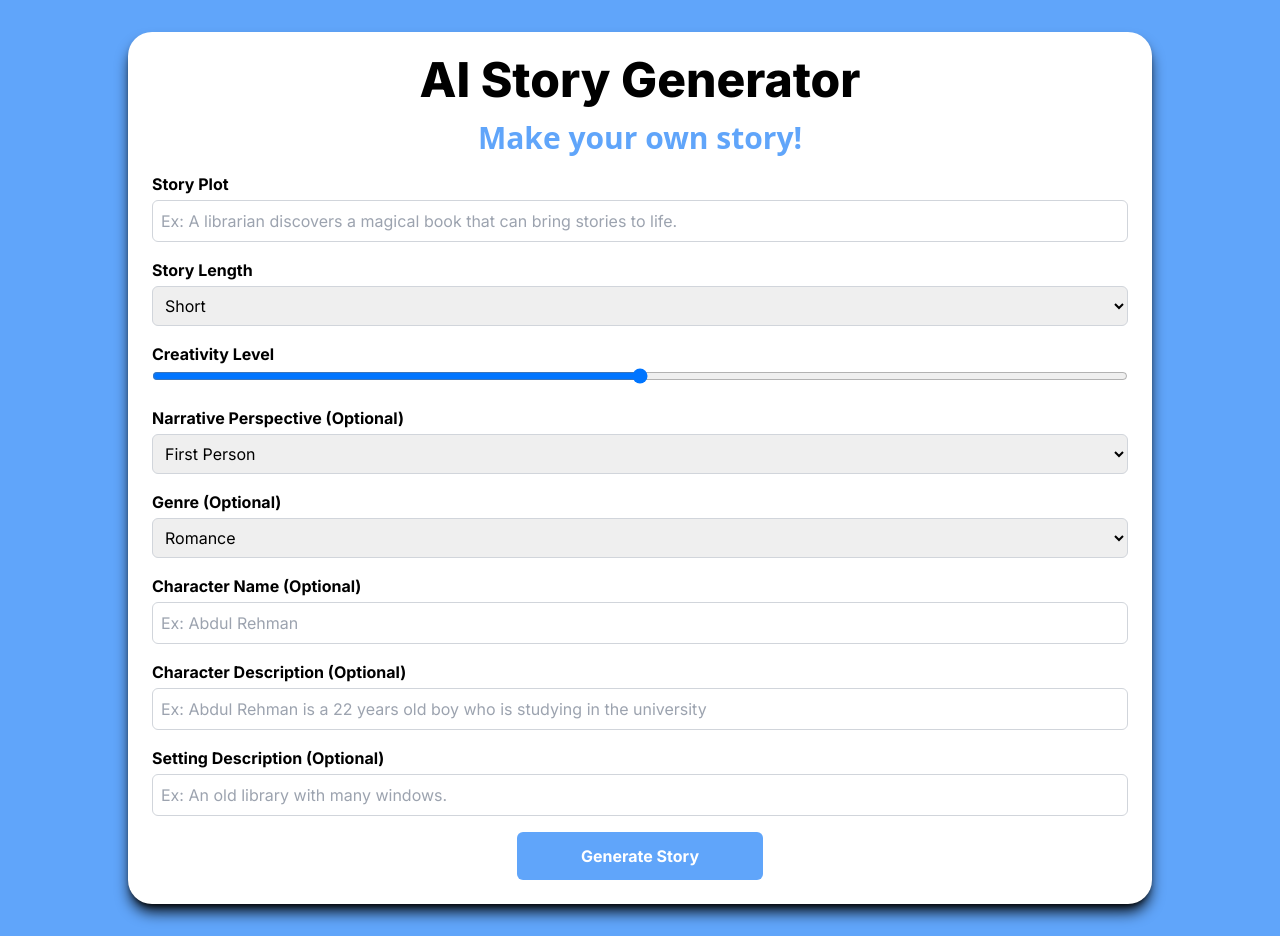
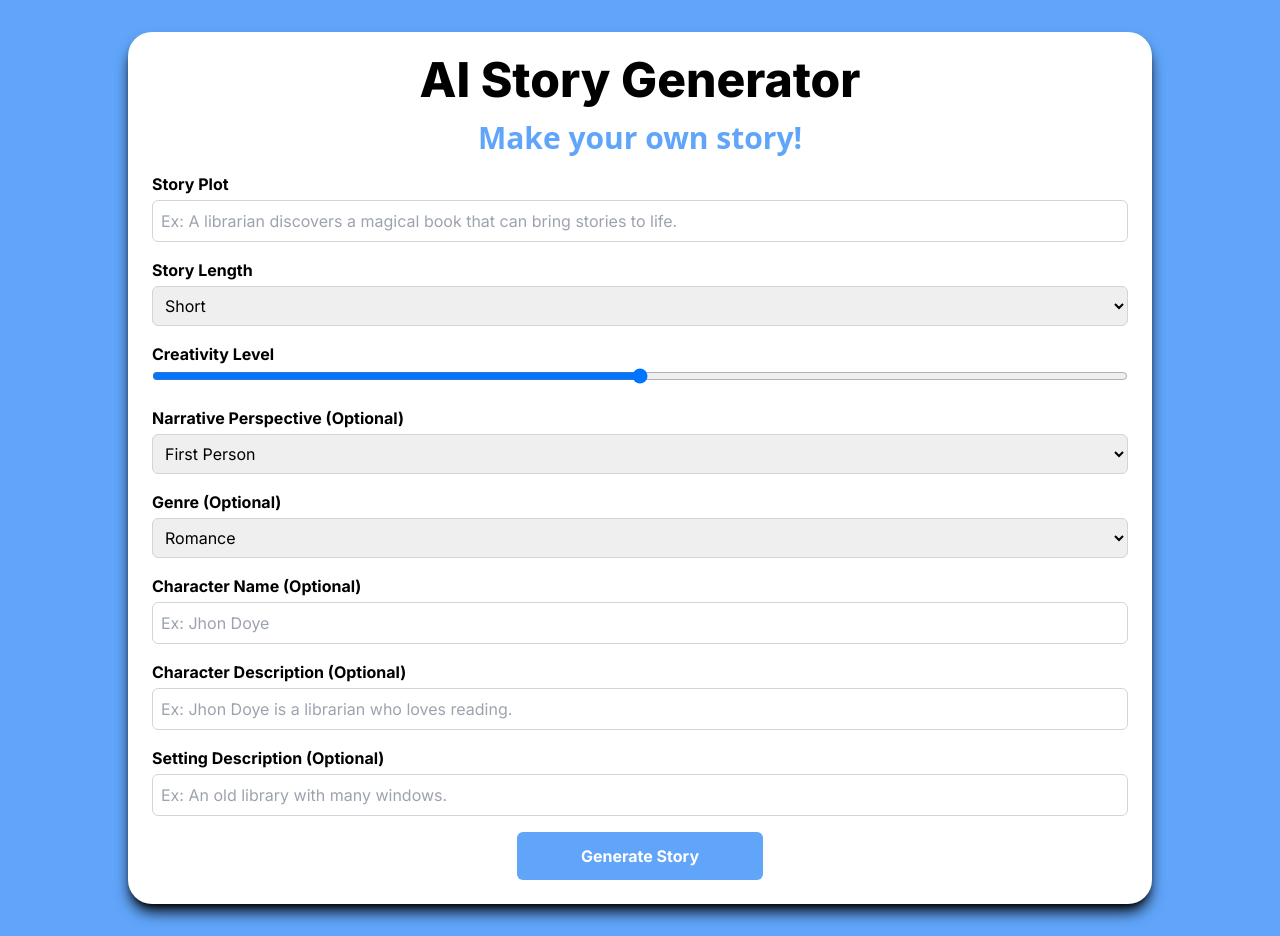
Before and after one commit to Muhammad-Shah/story-generation, a Next.js app: page / in a window 1280 px wide. Built offline with nearby package versions, Linux system fonts and the light colour scheme.

Commit message:
dummy data

```diff
--- a/app/page.tsx
+++ b/app/page.tsx
@@ -169,7 +169,7 @@ export default function Home() {
             value={characterName}
             onChange={(e) => setCharacterName(e.target.value)}
             className="mt-1 block w-full outline-blue-400 p-2 border border-gray-300 rounded-md"
-            placeholder="Ex: Abdul Rehman"
+            placeholder="Ex: Jhon Doye"
           />
         </div>
         <div className="mb-4">
@@ -181,7 +181,7 @@ export default function Home() {
             value={characterDescription}
             onChange={(e) => setCharacterDescription(e.target.value)}
             className="mt-1 block w-full p-2 outline-blue-400 border border-gray-300 rounded-md"
-            placeholder="Ex: Abdul Rehman is a 22 years old boy who is studying in the university"
+            placeholder="Ex: Jhon Doye is a librarian who loves reading."
           />
         </div>
         <div className="mb-4">
```
